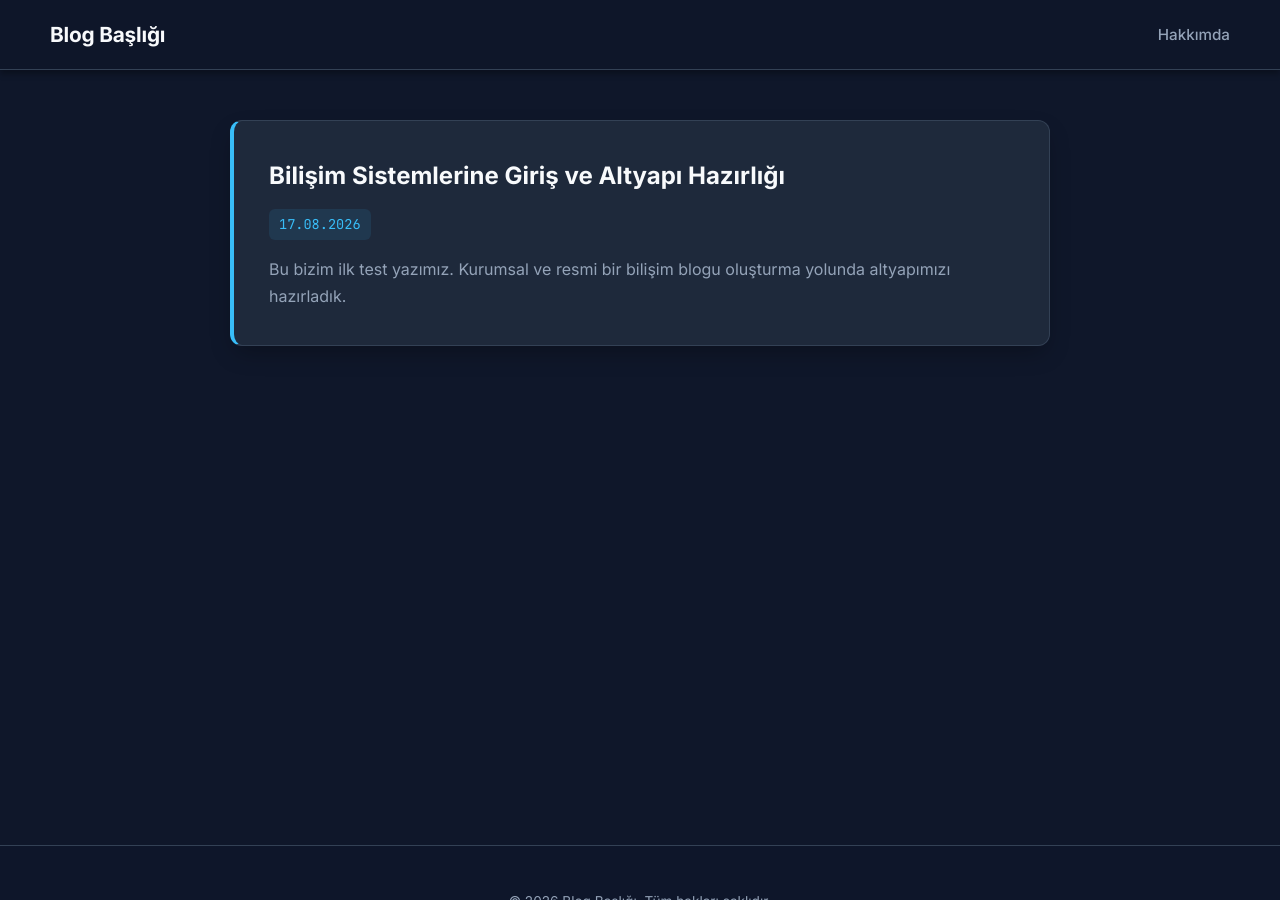
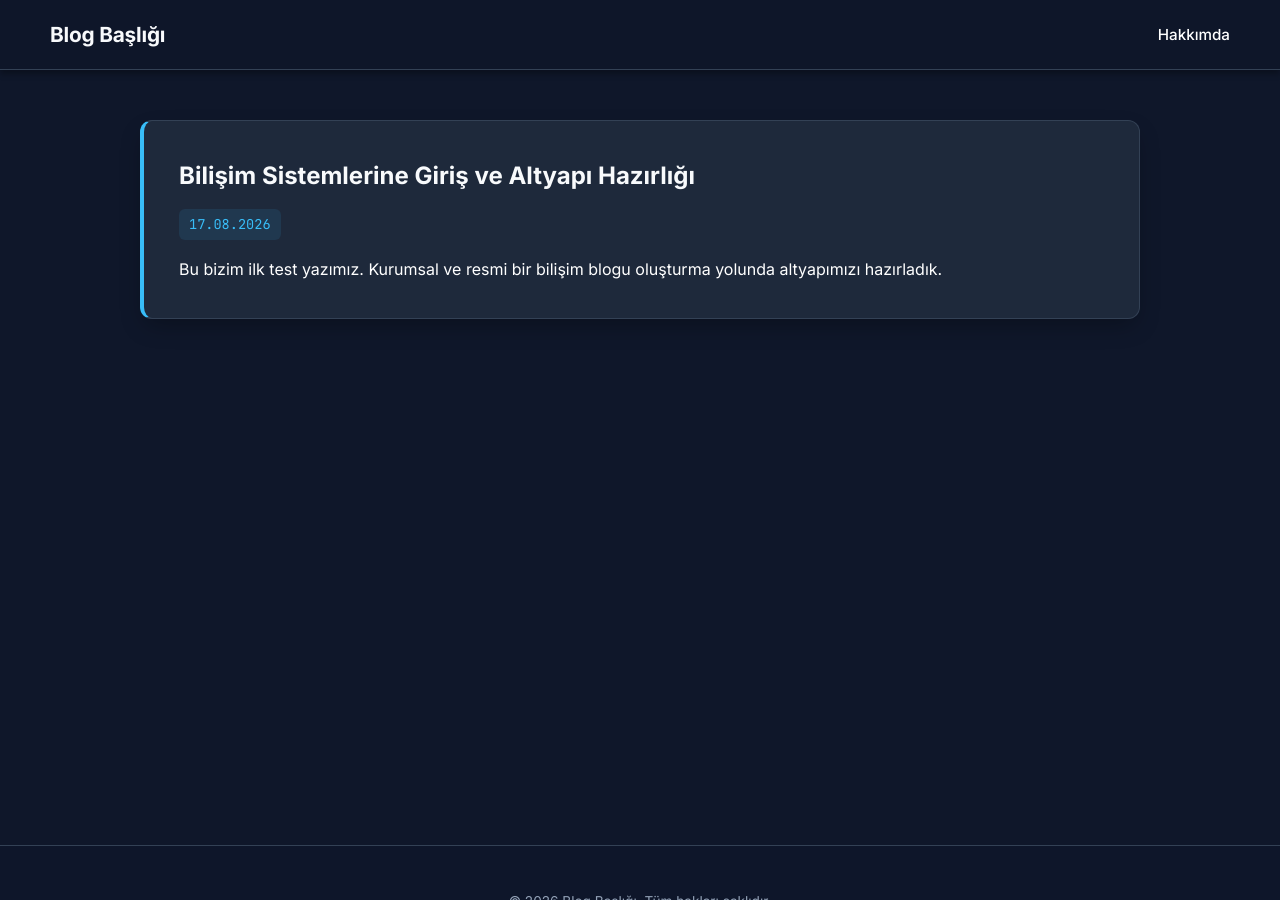
Before and after one commit to sabriaydin/blog, a Jekyll site: the page built from index.html, in a window 1280 px wide and 900 px high. Built offline with Jekyll 4.4.1, drawn with Linux system fonts in a browser that asks for light colours; the list of posts is cut into pages by our own code.

Commit message:
Update default.html

```diff
--- a/_layouts/default.html
+++ b/_layouts/default.html
@@ -31,7 +31,7 @@
 
     /* Genel Container (İçerikleri ortada hizalar) */
     .container {
-      max-width: 820px;
+      max-width: 1000px; /* Düzeltildi: 820px yerine 1000px yapıldı */
       margin: 0 auto;
       padding: 0 20px;
     }
@@ -45,9 +45,9 @@
       top: 0;
       z-index: 1000;
       width: 100%;
-      padding: 0 50px; /* Sağ ve sol ekran boşluğu */
+      padding: 0 50px;
       display: flex;
-      justify-content: space-between; /* Sola ve sağa tam yaslar */
+      justify-content: space-between;
       align-items: center;
       height: 70px;
       box-sizing: border-box;
@@ -75,7 +75,7 @@
     }
 
     .site-nav a {
-      color: var(--text-muted);
+      color: #ffffff; /* Düzeltildi: Menü metin rengi beyaz yapıldı */
       text-decoration: none;
       font-weight: 500;
       font-size: 0.95rem;
@@ -136,7 +136,7 @@
 
     .post-summary p {
       margin: 0;
-      color: var(--text-muted);
+      color: #ffffff; /* Düzeltildi: Özet metin rengi beyaz yapıldı */
     }
 
     /* Sayfalama */
@@ -212,7 +212,7 @@
     }
 
     .post-content {
-      color: var(--text-muted);
+      color: #ffffff; /* Düzeltildi: Yazı içeriği metin rengi beyaz yapıldı */
       font-size: 1.05rem;
     }
 
@@ -230,7 +230,6 @@
 </head>
 <body>
 
-  <!-- Container div'i kaldırıldı -->
   <header class="site-header">
     <h1 class="site-title"><a href="{{ '/' | relative_url }}">{{ site.title }}</a></h1>
     <nav class="site-nav">
```
